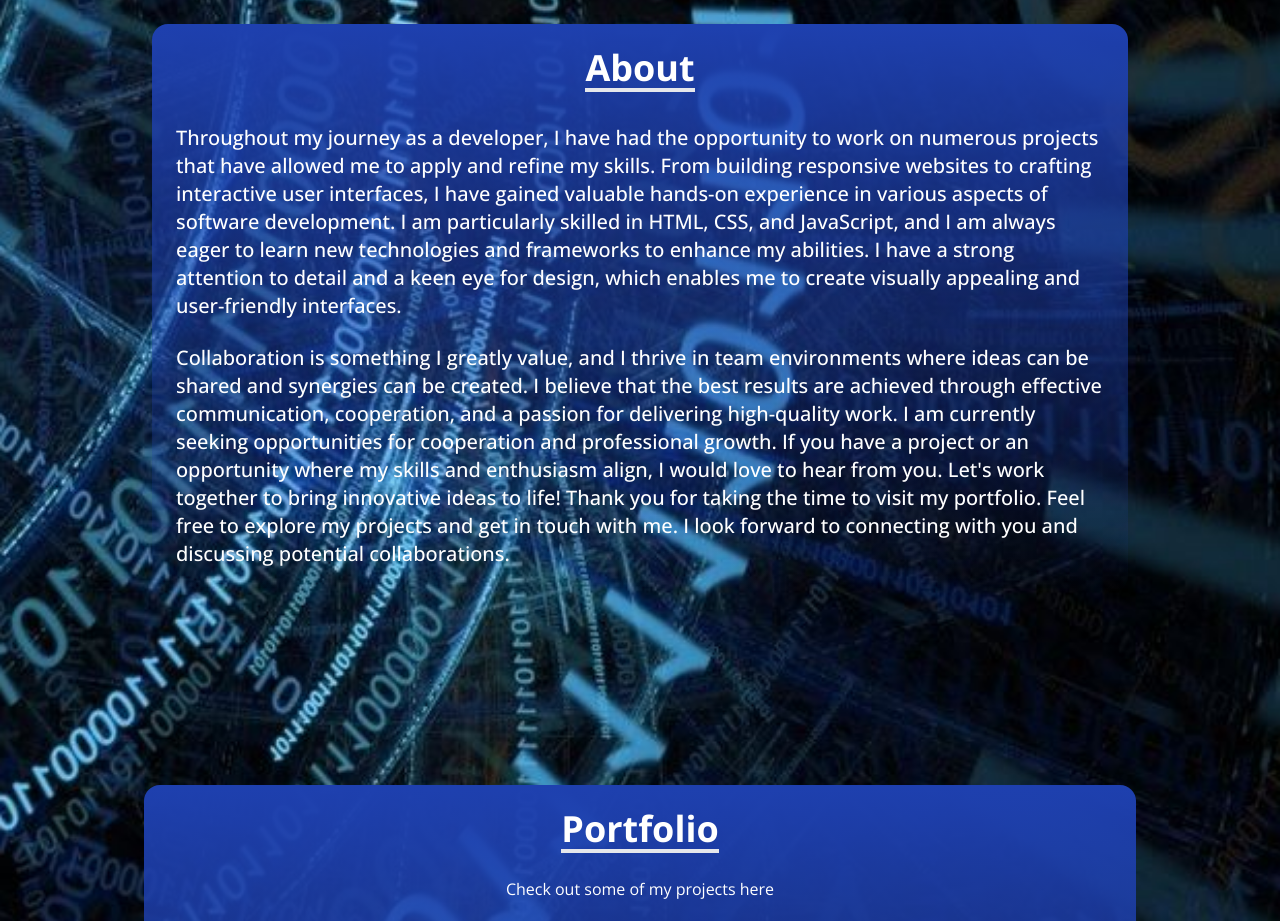
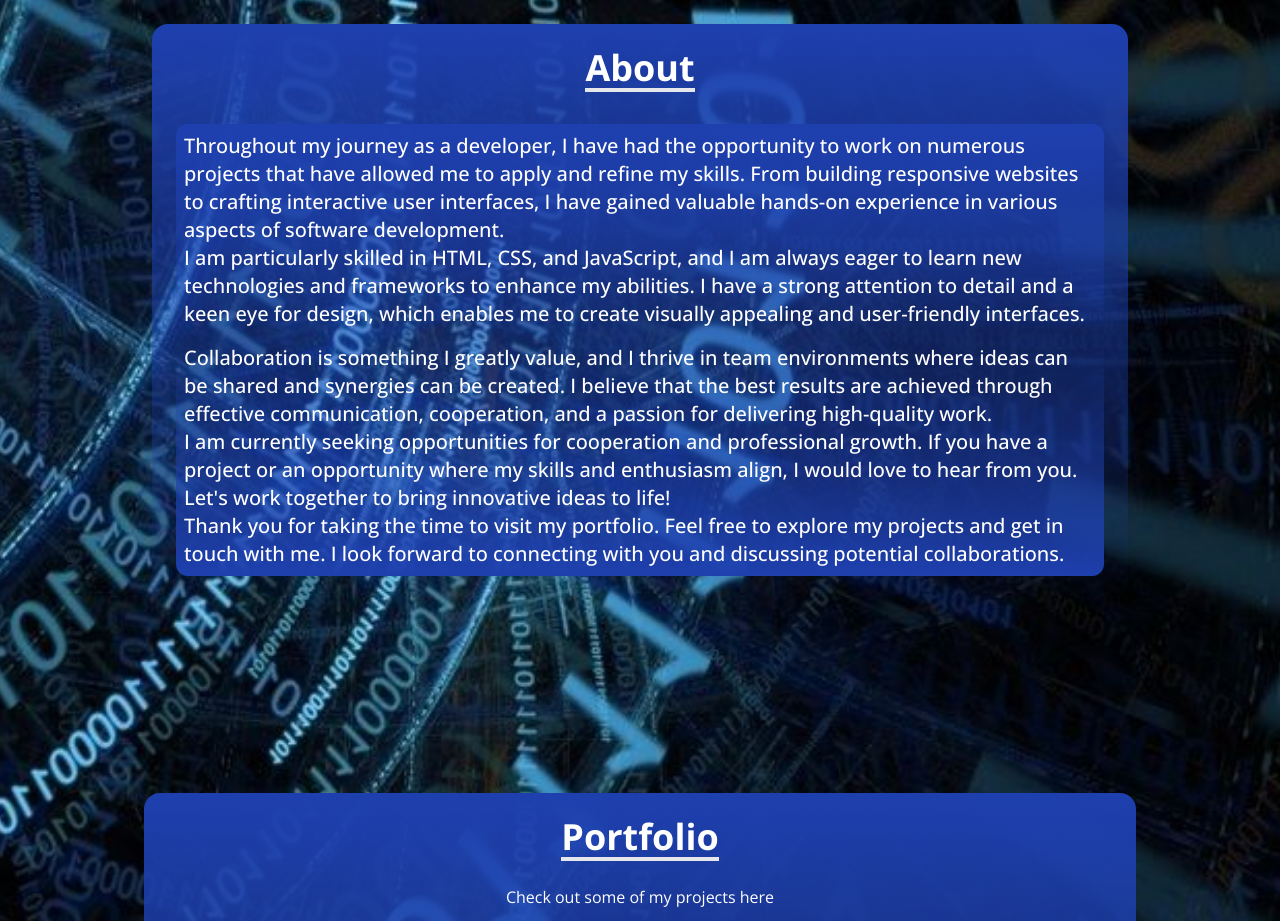
Before and after one commit to DimitrisSamolis/MyPortfolio, a React (Create React App) app: page / in a window 1280 px wide. Shown: the part 960-1881 px from the top of the page. Built offline with nearby package versions, Linux system fonts and the light colour scheme.

Commit message:
p tags optimized

```diff
--- a/src/components/About.jsx
+++ b/src/components/About.jsx
@@ -8,20 +8,19 @@ const About = () => {
                 <div className=' w-auto h-auto flex items-center justify-center pb-8'>
                     <p className='text-4xl font-bold inline border-b-4 border-orange-400'> About </p>
                 </div>
-                <p className='text-xl font-medium'>
+                <p className='text-xl font-medium bg-gradient-to-b from-blue-800 to-transparent rounded-xl p-2'>
                     Throughout my journey as a developer, I have had the opportunity to work on numerous projects
                     that have allowed me to apply and refine my skills. From building responsive websites to crafting interactive user interfaces,
-                    I have gained valuable hands-on experience in various aspects of software development.
+                    I have gained valuable hands-on experience in various aspects of software development. <br />
                     I am particularly skilled in HTML, CSS, and JavaScript, and I am always eager to learn new technologies and frameworks
                     to enhance my abilities. I have a strong attention to detail and a keen eye for design, which enables me to create visually
                     appealing and user-friendly interfaces.
                 </p>
-                <br />
-                <p className='text-xl font-medium'>
+                <p className='text-xl font-medium bg-gradient-to-t from-blue-800 to-transparent rounded-xl p-2'>
                     Collaboration is something I greatly value, and I thrive in team environments where ideas can be shared and synergies can be created.
-                    I believe that the best results are achieved through effective communication, cooperation, and a passion for delivering high-quality work.
+                    I believe that the best results are achieved through effective communication, cooperation, and a passion for delivering high-quality work. <br />
                     I am currently seeking opportunities for cooperation and professional growth. If you have a project or an opportunity where my skills
-                    and enthusiasm align, I would love to hear from you. Let's work together to bring innovative ideas to life!
+                    and enthusiasm align, I would love to hear from you. Let's work together to bring innovative ideas to life! <br />
                     Thank you for taking the time to visit my portfolio. Feel free to explore my projects and get in touch with me.
                     I look forward to connecting with you and discussing potential collaborations.
                 </p>
```
